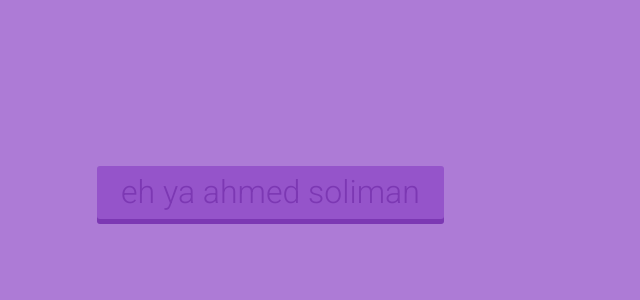
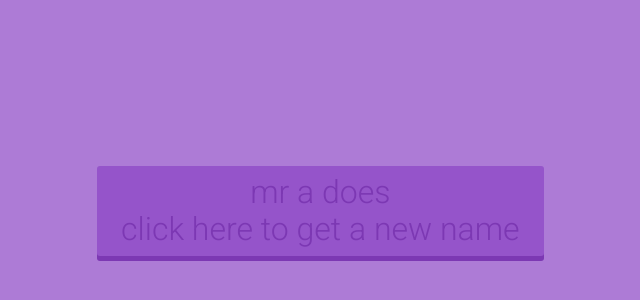
Before and after one commit to seifgaming/talbat-ahemd, a plain HTML site: page index.html in a window 1280 px wide. Shown: the part 234-534 px from the top of the page, without its empty margins (447-1087 px from the left). Drawn offline with nearby package versions, Linux system fonts and the light colour scheme.

Commit message:
Update index.html

```diff
--- a/index.html
+++ b/index.html
@@ -380,7 +380,7 @@ button:active {
 
 <body>
   <h1 class="animate"></h1>
-<button>eh ya ahmed soliman</button>
+<button>mr a does </br> click here to get a new name</button>
 
 <div class="letter"></div>
   <script src='http://cdnjs.cloudflare.com/ajax/libs/jquery/2.1.3/jquery.min.js'></script>
```
